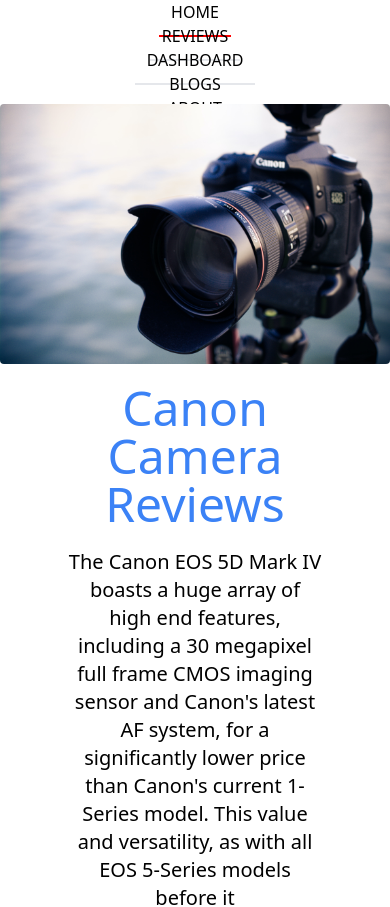
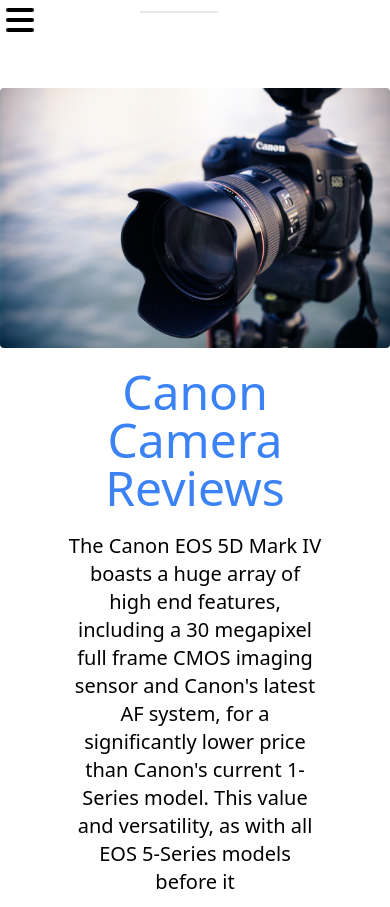
Before and after one commit to iamraihan/Canon-Camera-Reviews, a React (Create React App) app: page / in a window 390 px wide. Shown: the top 907 px of the page. Built offline with nearby package versions, Linux system fonts and the light colour scheme.

Commit message:
hamberger menu added

```diff
--- a/package.json
+++ b/package.json
@@ -3,6 +3,7 @@
   "version": "0.1.0",
   "private": true,
   "dependencies": {
+    "@heroicons/react": "^1.0.6",
     "@testing-library/jest-dom": "^5.16.3",
     "@testing-library/react": "^12.1.4",
     "@testing-library/user-event": "^13.5.0",
--- a/src/components/Navbar/Navbar.js
+++ b/src/components/Navbar/Navbar.js
@@ -1,16 +1,23 @@
-import React from 'react';
+import React, { useState } from 'react';
 import CustomLink from '../CustomLink/CustomLink';
+import { MenuIcon, XIcon } from '@heroicons/react/solid'
 
 const Navbar = () => {
+    const [open, setOpen] = useState(false)
     return (
-        <nav className='md:flex gap-5 justify-center  h-14 items-center uppercase'>
-            <CustomLink className='border-b-2 p-3' to='/'>Home</CustomLink>
-            <CustomLink className='border-b-2 p-3' to='/reviews'>Reviews</CustomLink>
-            <CustomLink className='border-b-2 p-3' to='/dashboard'>Dashboard</CustomLink>
-            <CustomLink className='border-b-2 p-3' to='/blogs'>Blogs</CustomLink>
-            <CustomLink className='border-b-2 p-3' to='/about'>About</CustomLink>
+        <div className='bg-white'>
+            <div onClick={() => setOpen(!open)} className='w-10 h-10 z-10 md:hidden'>
+                {open ? <XIcon className='h-8'></XIcon> : <MenuIcon></MenuIcon>}
+            </div>
+            <nav className={`md:flex  justify-center  md:h-14 items-center  uppercase absolute md:static bg-white z-0 w-full duration-500 ease-in ${open ? 'top-6 ' : 'top-[-120px]'}`}>
+                <CustomLink className='border-b-2 p-3 mr-8' to='/'>Home</CustomLink>
+                <CustomLink className='border-b-2 p-3 mr-8' to='/reviews'>Reviews</CustomLink>
+                <CustomLink className='border-b-2 p-3 mr-8' to='/dashboard'>Dashboard</CustomLink>
+                <CustomLink className='border-b-2 p-3 mr-8' to='/blogs'>Blogs</CustomLink>
+                <CustomLink className='border-b-2 p-3 mr-8' to='/about'>About</CustomLink>
 
-        </nav>
+            </nav>
+        </div>
     );
 };
 
```
Also changed, not shown: 1 other file (tests, documents, lock files or other folders).
